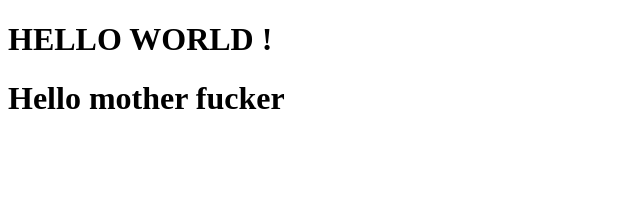
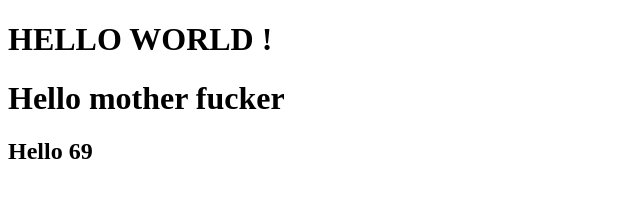
Before and after one commit to Aka-suvam/Pull-Request-, a plain HTML site: page index.html in a window 1280 px wide. Shown: the whole page, without its empty margins (0-640 px from the left). Drawn offline with Linux system fonts and the light colour scheme.

Commit message:
small-change in nidex.html

```diff
--- a/index.html
+++ b/index.html
@@ -6,5 +6,6 @@
   <body>
     <h1>HELLO WORLD !</h1>
     <h1>Hello mother fucker</h1>
+    <h2>Hello 69</h2>
   </body>
 </html>
```
